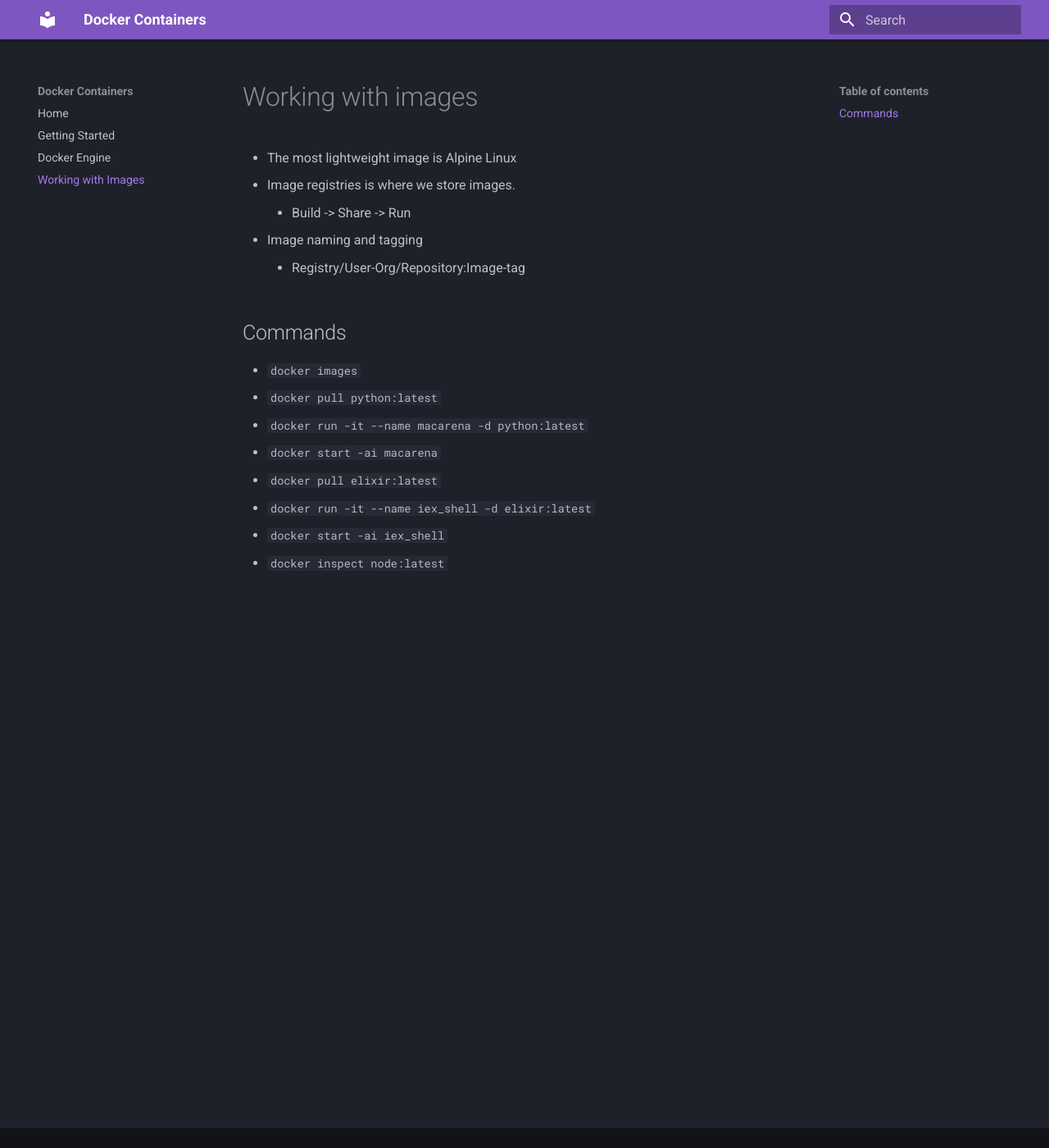
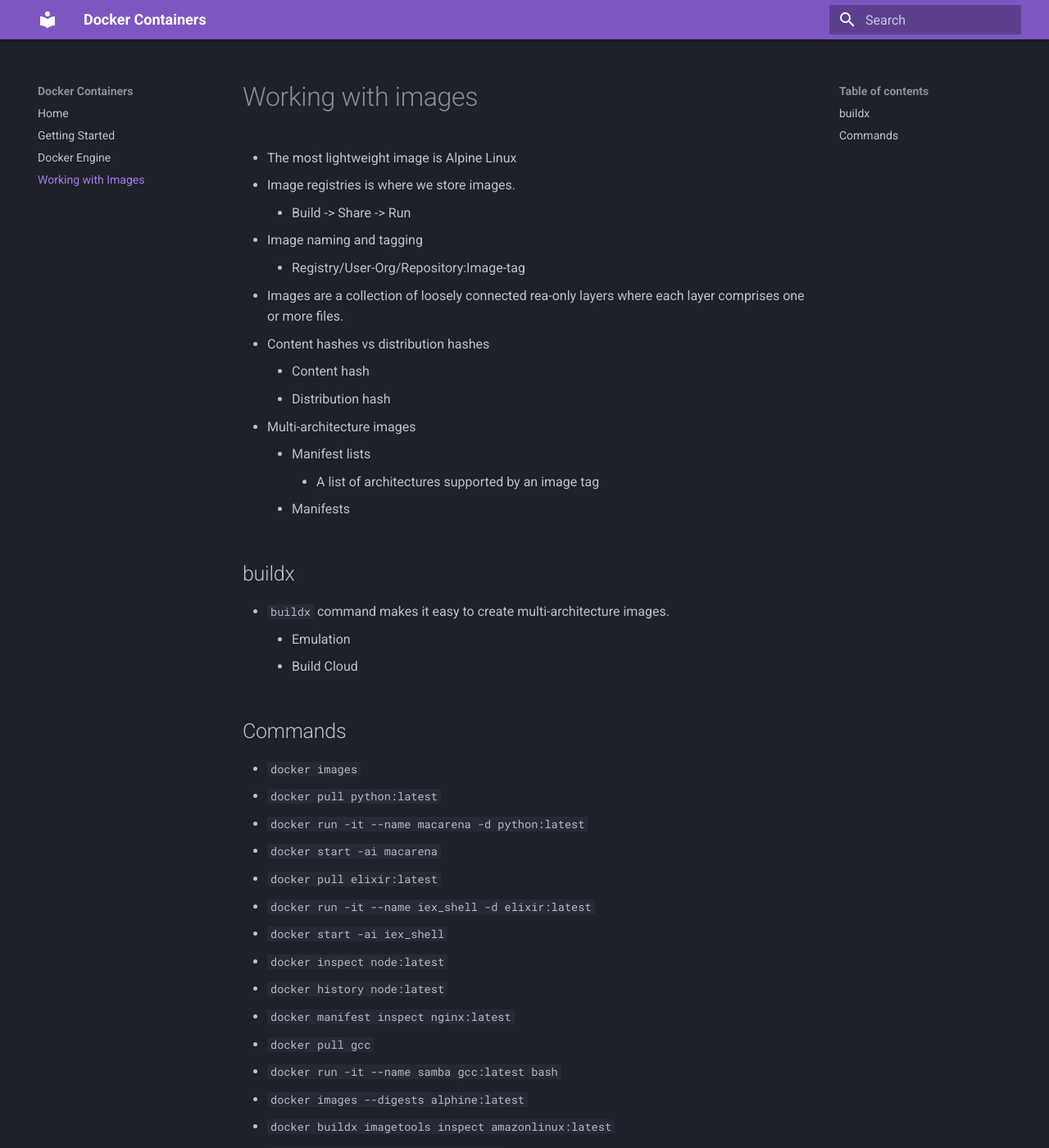
Before and after one commit to janobourian/docker-containers, an MkDocs documentation site: the page built from docs/working-with-images.md, in a window 1280 px wide and 1400 px high. Shown: the whole window at 82% size. Built offline with MkDocs 1.6.1 and Material for MkDocs 9.7.7, drawn with Linux system fonts in a browser that asks for light colours; some of the changed text lies outside the part shown.

Commit message:
add: working with docker images

```diff
--- a/docs/working-with-images.md
+++ b/docs/working-with-images.md
@@ -5,6 +5,20 @@
     * Build -> Share -> Run
 * Image naming and tagging
     * Registry/User-Org/Repository:Image-tag
+* Images are a collection of loosely connected rea-only layers where each layer comprises one or more files.
+* Content hashes vs distribution hashes
+    * Content hash
+    * Distribution hash
+* Multi-architecture images
+    * Manifest lists
+        * A list of architectures supported by an image tag
+    * Manifests
+
+## buildx
+
+* `buildx` command makes it easy to create multi-architecture images.
+    * Emulation
+    * Build Cloud
 
 ## Commands
 
@@ -16,3 +30,12 @@
 * `docker run -it --name iex_shell -d elixir:latest`
 * `docker start -ai iex_shell`
 * `docker inspect node:latest`
+* `docker history node:latest`
+* `docker manifest inspect nginx:latest`
+* `docker pull gcc`
+* `docker run -it --name samba gcc:latest bash`
+* `docker images --digests alphine:latest`
+* `docker buildx imagetools inspect amazonlinux:latest`
+* `docker scout quickview nginx:latest`
+* `docker images -q`
+* `docker rmi $(docker images -q) -f`
```
